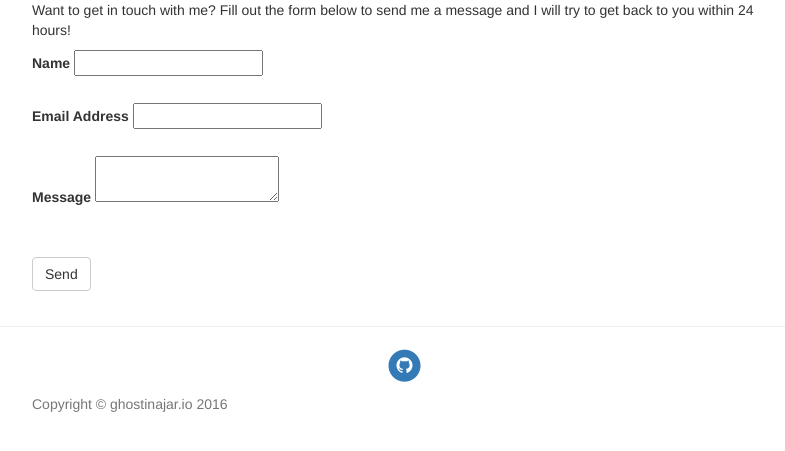
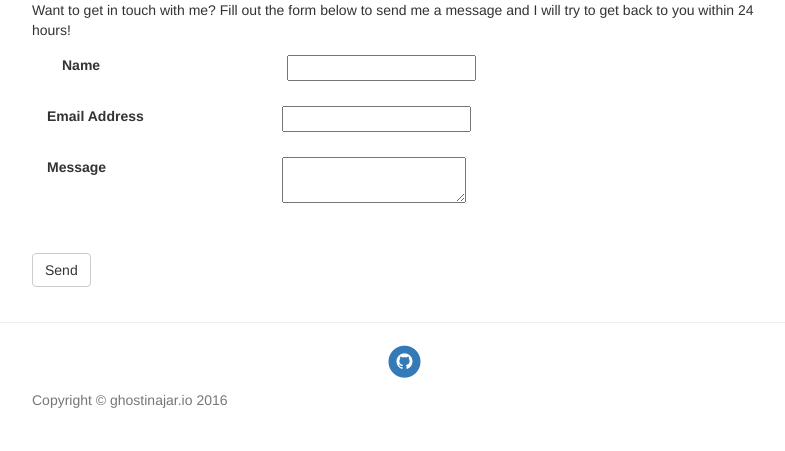
Before and after one commit to Ghost-in-a-Jar/ghostinajar.io, a Django app: template templates/contact.html in a window 1280 px wide. Shown: the part 121-572 px from the top of the page, without its empty margins (233-1018 px from the left). Run offline with Django 3.2, Linux system fonts and the light colour scheme; the template is opened without the code that fills it, so the values that code supplies are empty, except form fields; tables that the repository leaves empty hold one stand-in row (values such as "Sample post"); form fields are guessed from the names that the template uses; some libraries are stand-ins or nearby versions.

```diff
--- a/templates/contact.html
+++ b/templates/contact.html
@@ -24,23 +24,23 @@
                 <!-- WARNING: Some web hosts do not allow emails to be sent through forms to common mail hosts like Gmail or Yahoo. It's recommended that you use a private domain email address! -->
                 <!-- NOTE: To use the contact form, your site must be on a live web host with PHP! The form will not work locally! -->
                 <form name="sentMessage" id="contactForm" novalidate>
-                    <div class="row control-group">
+                    <div class="form-group">
                         <div class="form-group col-xs-12 floating-label-form-group controls">
-                            <label>Name</label>
+                            <label class="col-md-4 control-label">Name</label>
                             {{ form.contact_name }}
                             <p class="help-block text-danger"></p>
                         </div>
                     </div>
                     <div class="row control-group">
                         <div class="form-group col-xs-12 floating-label-form-group controls">
-                            <label>Email Address</label>
+                            <label class="col-md-4 control-label">Email Address</label>
                             {{ form.contact_email }}
                             <p class="help-block text-danger"></p>
                         </div>
                     </div>
                     <div class="row control-group">
                         <div class="form-group col-xs-12 floating-label-form-group controls">
-                            <label>Message</label>
+                            <label class="col-md-4 control-label">Message</label>
                             {{ form.content }}
                             <p class="help-block text-danger"></p>
                         </div>
```
